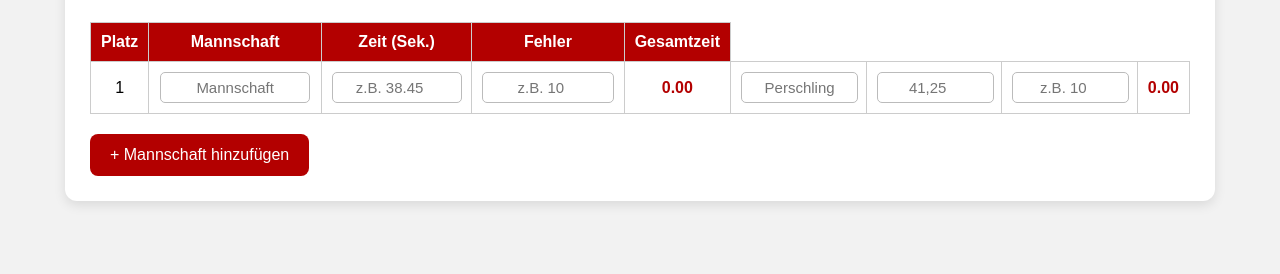
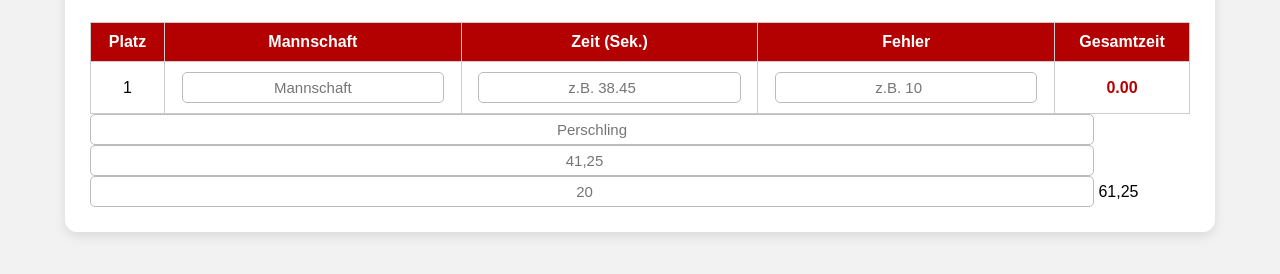
Before and after one commit to blip2213/Vergleichsbewerb, a plain HTML site: page index.html in a window 1280 px wide. Shown: the part 116-390 px from the top of the page. Drawn offline with Linux system fonts and the light colour scheme.

Commit message:
Update index.html

```diff
--- a/index.html
+++ b/index.html
@@ -139,7 +139,11 @@
         </td>
 
         <td class="gesamt">0.00</td>
-        <td>
+      </tr>
+    </tbody>
+  </table>
+
+<td>
           <input type="text" placeholder="Perschling">
         </td>
 
@@ -154,18 +158,14 @@
         <td>
           <input type="number"
                  class="fehler"
-                 placeholder="z.B. 10"
+                 placeholder="20"
                  oninput="berechnen(this)">
         </td>
 
-        <td class="gesamt">0.00</td>
+        <td class="gesamt">61,25</td>
       </tr>
     </tbody>
   </table>
-
-  <button class="btn" onclick="addRow()">
-    + Mannschaft hinzufügen
-  </button>
 
 </div>
 
```
